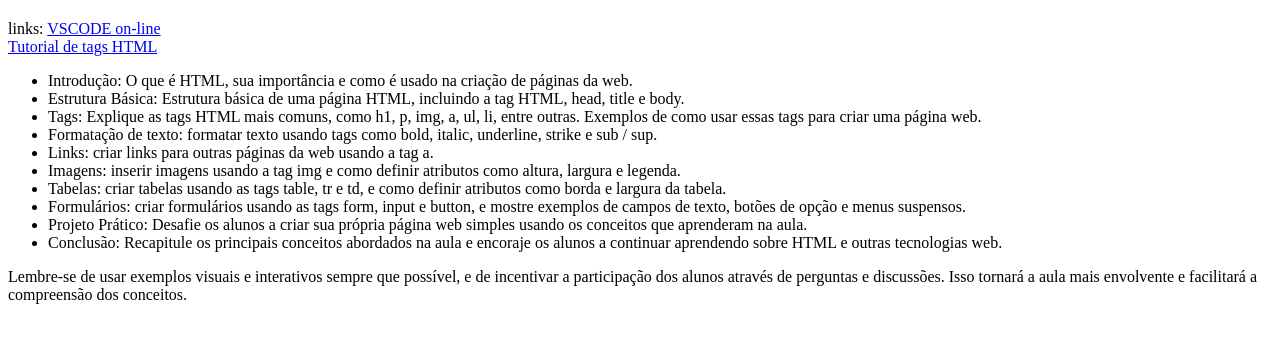
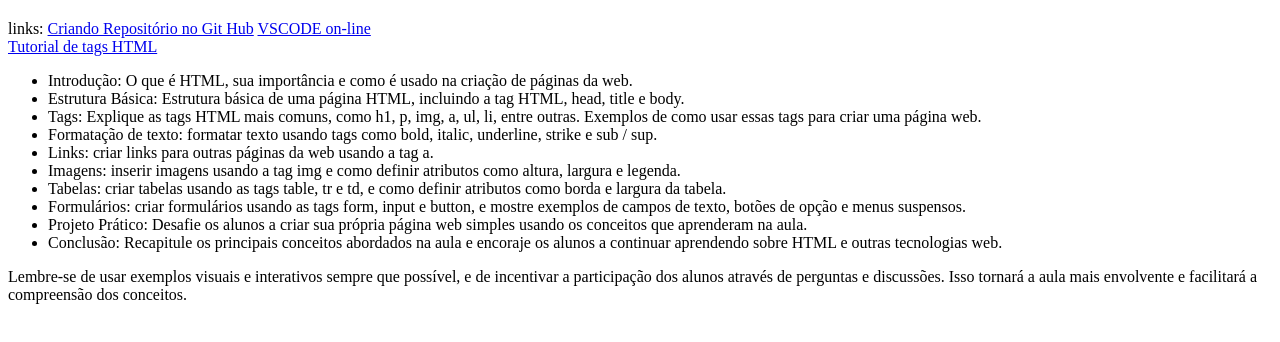
Before and after one commit to victorhonor86/victorhonor86.github.io, a plain HTML site: page index.html in a window 1280 px wide. Drawn offline with Linux system fonts and the light colour scheme.

Commit message:
Add files via upload
link adicionado

```diff
--- a/index.html
+++ b/index.html
@@ -8,6 +8,10 @@
 </head>
 <body>
     <h2></h2>links:
+
+
+
+    <a href="https://docs.github.com/pt/pages/quickstart">Criando Repositório no Git Hub</a>
     <a href="https://vscode.dev/">VSCODE on-line</a><br>
     <a href="https://www.w3schools.com/tags/ref_byfunc.asp">Tutorial de tags HTML</a>
 
```
